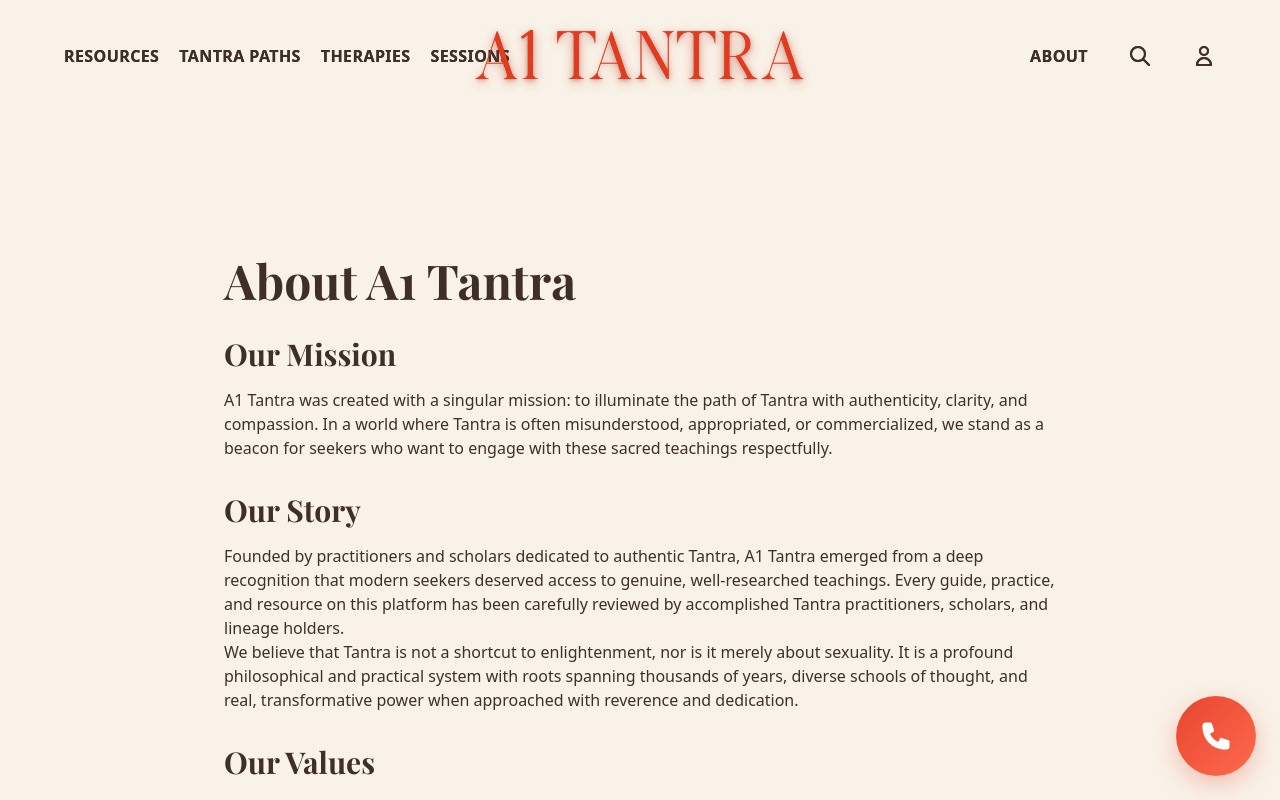
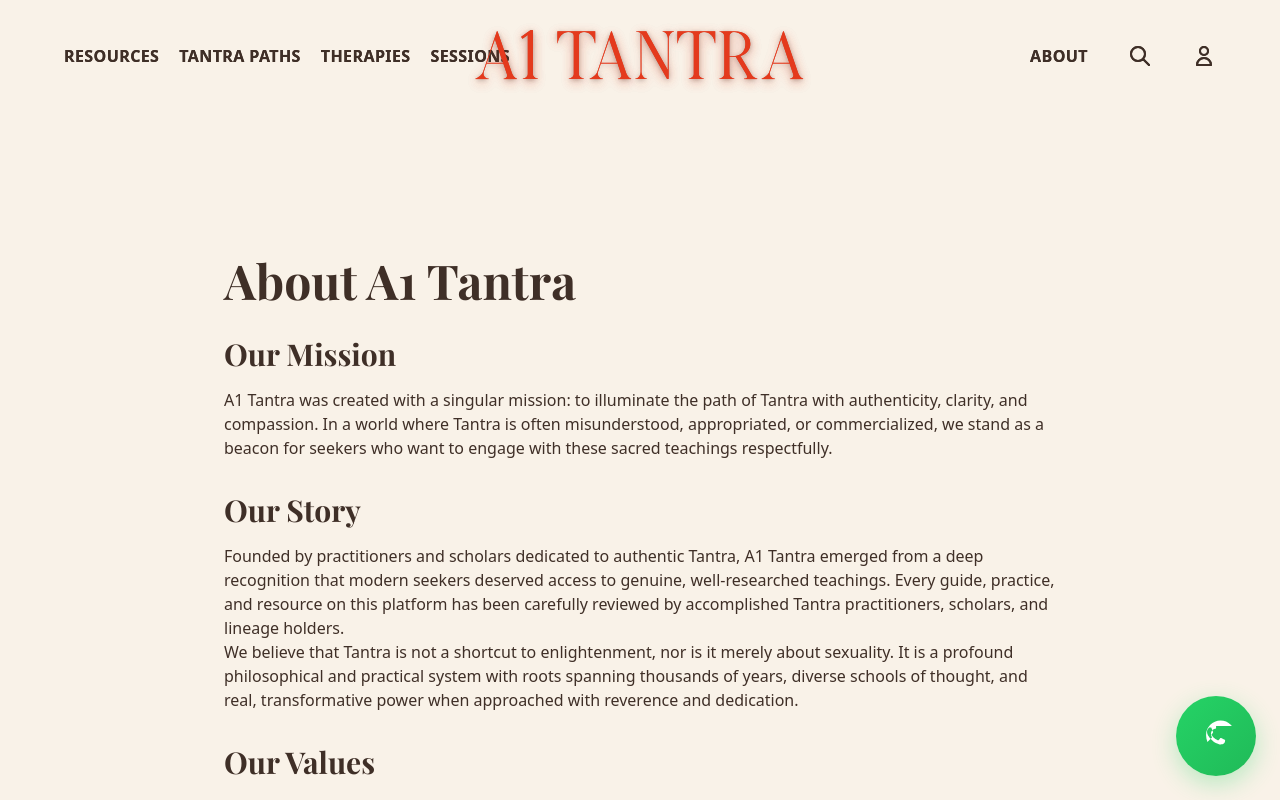
Before and after one commit to HarshalPatel1972/a1-tantra, a Next.js app: page /about in a window 1280 px wide. Shown: the top 800 px of the page. Built offline with nearby package versions, Linux system fonts and the light colour scheme.

Commit message:
Replace call button with WhatsApp and update footer WhatsApp link

```diff
--- a/components/CallMeButton.tsx
+++ b/components/CallMeButton.tsx
@@ -1,28 +1,29 @@
 "use client";
 
 export default function CallMeButton() {
-  const phoneNumber = "+919217821866";
+  const phoneNumber = "919217821866";
+  const whatsappUrl = `https://wa.me/${phoneNumber}?text=Hello%20A1%20Tantra`;
 
   return (
     <>
-      {/* Fixed Call Button - Modern flat-plus UI */}
+      {/* Fixed WhatsApp Button - Modern flat-plus UI */}
       <div className="fixed bottom-6 right-6 z-40">
-        {/* Main Button - Perfect circle with vibrant coral gradient */}
+        {/* Main Button - Perfect circle with vibrant WhatsApp green */}
         <button
-          onClick={() => window.open(`tel:${phoneNumber}`)}
+          onClick={() => window.open(whatsappUrl)}
           style={{
-            background: "linear-gradient(135deg, #E6462E 0%, #FF6A4D 100%)",
-            boxShadow: "0 8px 24px rgba(230, 70, 46, 0.3)",
+            background: "linear-gradient(135deg, #25D366 0%, #20BA58 100%)",
+            boxShadow: "0 8px 24px rgba(37, 211, 102, 0.3)",
           }}
           className="relative flex items-center justify-center w-16 h-16 md:w-20 md:h-20 rounded-full transition-all duration-300 transform hover:scale-110 hover:shadow-2xl active:scale-95"
         >
-          {/* Phone Icon - White for maximum contrast */}
+          {/* WhatsApp Icon - White for maximum contrast */}
           <svg
             className="w-7 h-7 md:w-9 md:h-9 text-white transition-transform duration-300 hover:scale-110"
             fill="currentColor"
             viewBox="0 0 24 24"
           >
-            <path d="M3 5a2 2 0 012-2h3.28a1 1 0 01.948.684l1.498 4.493a1 1 0 01-.502 1.21l-2.257 1.13a11.042 11.042 0 005.516 5.516l1.13-2.257a1 1 0 011.21-.502l4.493 1.498a1 1 0 01.684.949V19a2 2 0 01-2 2h-1C9.716 21 3 14.284 3 6V5z" />
+            <path d="M17.472 14.382c-.297-.149-1.758-.867-2.03-.967-.272-.099-.471-.148-.67.15-.197.297-.767.966-.94 1.164-.173.199-.347.223-.644.075-.297-.15-1.255-.463-2.39-1.475-.883-.788-1.48-1.761-1.653-2.059-.173-.297-.018-.458.13-.606.134-.133.298-.347.446-.52.149-.174.198-.298.298-.497.099-.198.05-.371-.025-.52-.075-.149-.669-1.612-.916-2.207-.242-.579-.487-.5-.67-.51-.173-.008-.371-.01-.57-.01-.198 0-.52.074-.792.372-.272.297-1.04 1.016-1.04 2.479 0 1.462 1.065 2.875 1.213 3.074.149.198 2.096 3.2 5.076 4.487.709.306 1.262.489 1.694.625.712.227 1.36.195 1.871.118.571-.085 1.758-.719 2.006-1.413.248-.694.248-1.289.173-1.413-.074-.124-.272-.198-.57-.347m-5.421-7.403h-.004a3.426 3.426 0 00-3.426 3.426c0 .9.25 1.775.724 2.52l-3.073 3.073c-.57-1.488-.896-3.088-.896-4.593 0-5.328 4.336-9.663 9.663-9.663 2.577 0 4.995 1.016 6.794 2.814.236.236.46.483.671.74H12.051z" />
           </svg>
         </button>
       </div>
--- a/components/Footer.tsx
+++ b/components/Footer.tsx
@@ -19,7 +19,7 @@ export default function Footer() {
     {
       name: "WhatsApp",
       icon: "ri-whatsapp-fill",
-      href: "https://wa.me",
+      href: "https://wa.me/919217821866?text=Hello%20A1%20Tantra",
       color: "#25D366",
     },
     {
```
